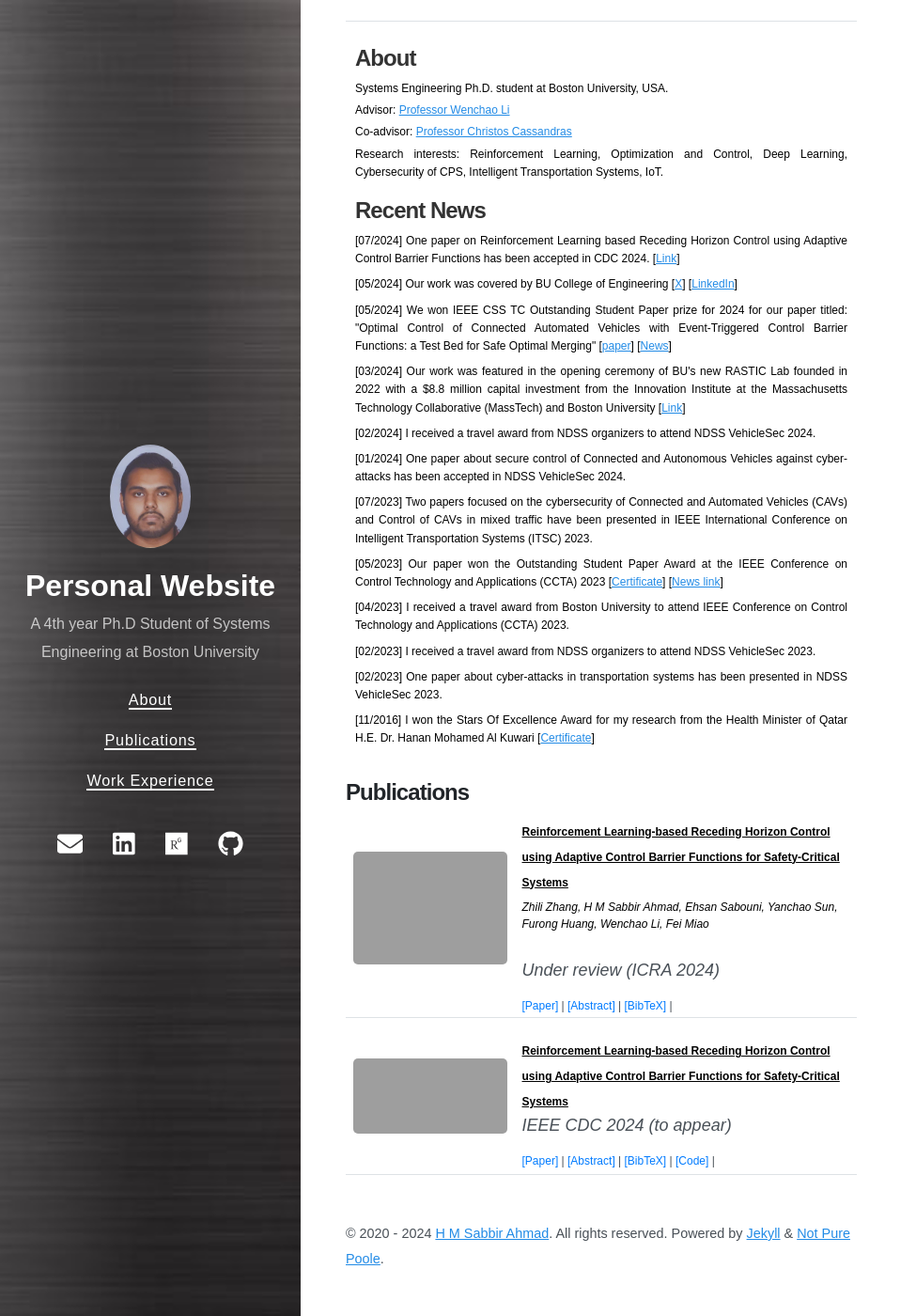
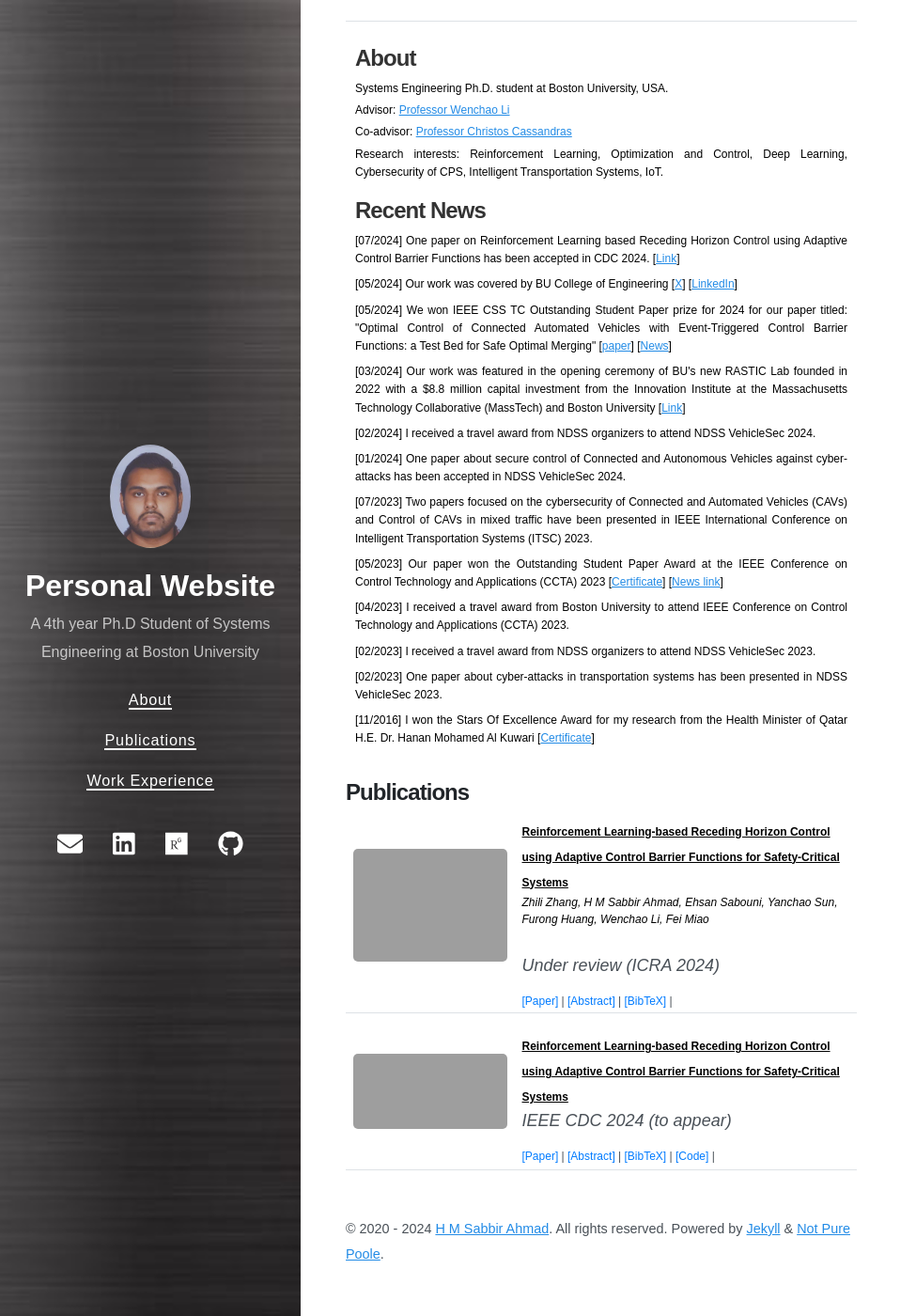
Before and after one commit to SabbirAhmad26/sabbirahmad26.github.io, a Jekyll site: the page built from README.md, in a window 1280 px wide and 1400 px high, scrolled down 50 px. Shown: the whole window at 94% size, without its empty margins (0-975 px from the left). Built offline with Jekyll 4.4.1, drawn with Linux system fonts in a browser that asks for light colours; nearby versions of some CDN libraries; our own code applies the rules of GitHub Pages for plain Markdown files; grey boxes are pictures that could not be loaded.

Commit message:
Update _home-header.scss

```diff
--- a/_sass/_home-header.scss
+++ b/_sass/_home-header.scss
@@ -75,6 +75,16 @@
     font-size: 12px;       /* Adjust font size for author names */
     color: #000000;           /* Dark gray color for better readability */
     display: block;        /* Ensures the authors appear on their own line */
-    margin-top: 5px;       /* Small space above authors for separation */
-    font-style: italic;    /* Italicize to differentiate from the title */
+    margin-top: 0px;      /* Small space above authors */
+    margin-bottom: 0;     /* Remove space below authors */
+    font-style: italic;
 }
+
+.conference-info {
+    font-size: 12px;      /* Smaller font size for conference info */
+    color: #555;
+    font-style: italic;
+    margin-top: 0;        /* Remove extra space above */
+    margin-bottom: 0px;   /* Small space below conference info */
+    display: block;
+}
```
